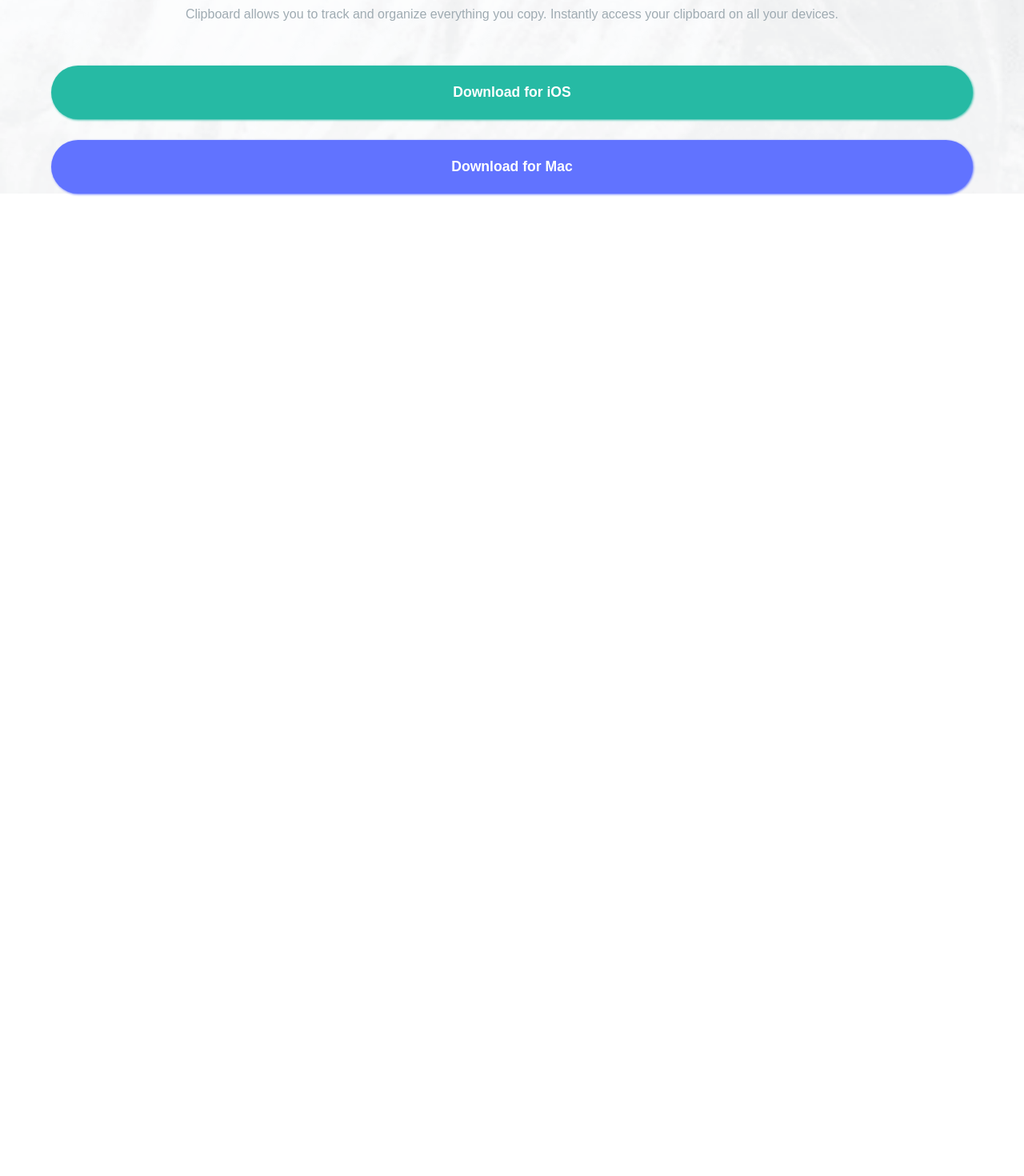
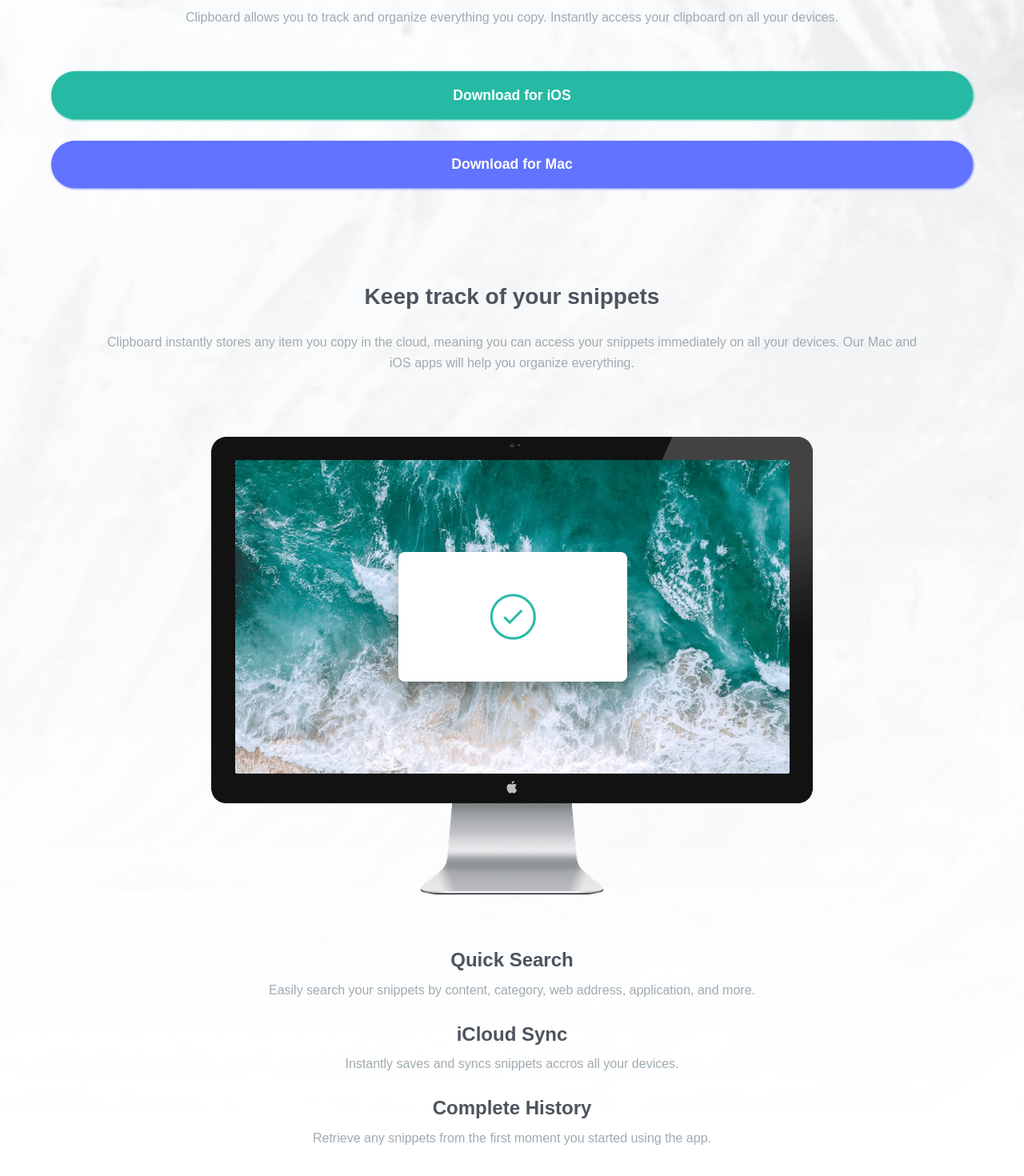
Before and after one commit to OscarAnillo/Clipboard-landing-page, a React (Create React App) app: page / in a window 1280 px wide. Shown: the part 380-1850 px from the top of the page at 80% size. Before the commit the page ends 800 px from the top, so only its background shows below. Built offline with nearby package versions, Linux system fonts and the light colour scheme; a web font is replaced by a local one.

Commit message:
add keep track component

```diff
--- a/src/App.css
+++ b/src/App.css
@@ -17,6 +17,9 @@
   width: 90%;
   margin: auto;
 }
+img {
+  max-width: 100%;
+}
 
 /* HeaderComponent */
 .header-div {
@@ -34,6 +37,7 @@
 .header-div p {
   color: hsl(201, 11%, 66%);
   font-weight: 400;
+  line-height: 1.6em;
   padding-bottom: 55px;
   margin: auto;
   width: 91%;
@@ -46,7 +50,7 @@
   font-family: 'Bai Jamjuree', sans-serif;
   font-size: 1.1rem;
   font-weight: 600;
-  padding: 1.3em 0;
+  padding: 1.1em 0;
   width: 100%;
   margin-bottom: 1.5em;
   box-shadow: 1px 1px 3px hsl(171, 66%, 44%);
@@ -60,7 +64,47 @@
   font-family: 'Bai Jamjuree', sans-serif;
   font-size: 1.1rem;
   font-weight: 600;
-  padding: 1.3em 0;
+  padding: 1.1em 0;
   width: 100%;
   box-shadow: 1px 1px 3px hsl(233, 100%, 69%);
 }
+
+/* KeepTrack */
+.keep-track-section {
+  /* border: 1px solid red; */
+  padding-top: 7.5em;
+}
+.keep-track-section h1 {
+  color: hsl(210, 10%, 33%);
+  font-size: 1.75rem;
+  padding-bottom: 1em;
+}
+.keep-track-section .main-text {
+  color: hsl(201, 11%, 66%);
+  font-weight: 400;
+  line-height: 1.6em;
+  width: 90%;
+  margin: auto;
+  padding-bottom: 5em;
+}
+.keep-track-row {
+  display: block;
+}
+.keep-track-row > div {
+  /* border: 1px solid red; */
+  margin-bottom: 4em;
+}
+.inner-row-div {
+  margin: 2em 0;
+}
+.inner-row-div h2 {
+  color: hsl(210, 10%, 33%);
+  font-weight: 600;
+  padding-bottom: .6em;
+}
+.inner-row-div p {
+  color: hsl(201, 11%, 66%);
+  font-weight: 400;
+  width: 90%;
+  margin: auto;
+}
--- a/src/App.js
+++ b/src/App.js
@@ -1,12 +1,14 @@
 import HeaderComponent from "./components/header-component";
 
 import "./App.css";
+import KeepTrack from "./components/keep-track-component";
 
 function App() {
   return (
     <div className="App">
       <div className="container">
         <HeaderComponent />
+        <KeepTrack />
       </div>
     </div>
   );
--- /dev/null
+++ b/src/components/keep-track-component.js
@@ -0,0 +1,39 @@
+export default function KeepTrack() {
+  return (
+    <section className="keep-track-section">
+      <div>
+        <h1>Keep track of your snippets</h1>
+        <p className="main-text">
+          Clipboard instantly stores any item you copy in the cloud, meaning you
+          can access your snippets immediately on all your devices. Our Mac and
+          iOS apps will help you organize everything.
+        </p>
+      </div>
+      <div className="keep-track-row">
+        <div>
+          <img src="images/image-computer.png" alt="" />
+        </div>
+        <div>
+          <div className="inner-row-div">
+            <h2>Quick Search</h2>
+            <p>
+              Easily search your snippets by content, category, web address,
+              application, and more.
+            </p>
+          </div>
+          <div className="inner-row-div">
+            <h2>iCloud Sync</h2>
+            <p>Instantly saves and syncs snippets accros all your devices.</p>
+          </div>
+          <div className="inner-row-div">
+            <h2>Complete History</h2>
+            <p>
+              Retrieve any snippets from the first moment you started using the
+              app.
+            </p>
+          </div>
+        </div>
+      </div>
+    </section>
+  );
+}
```
